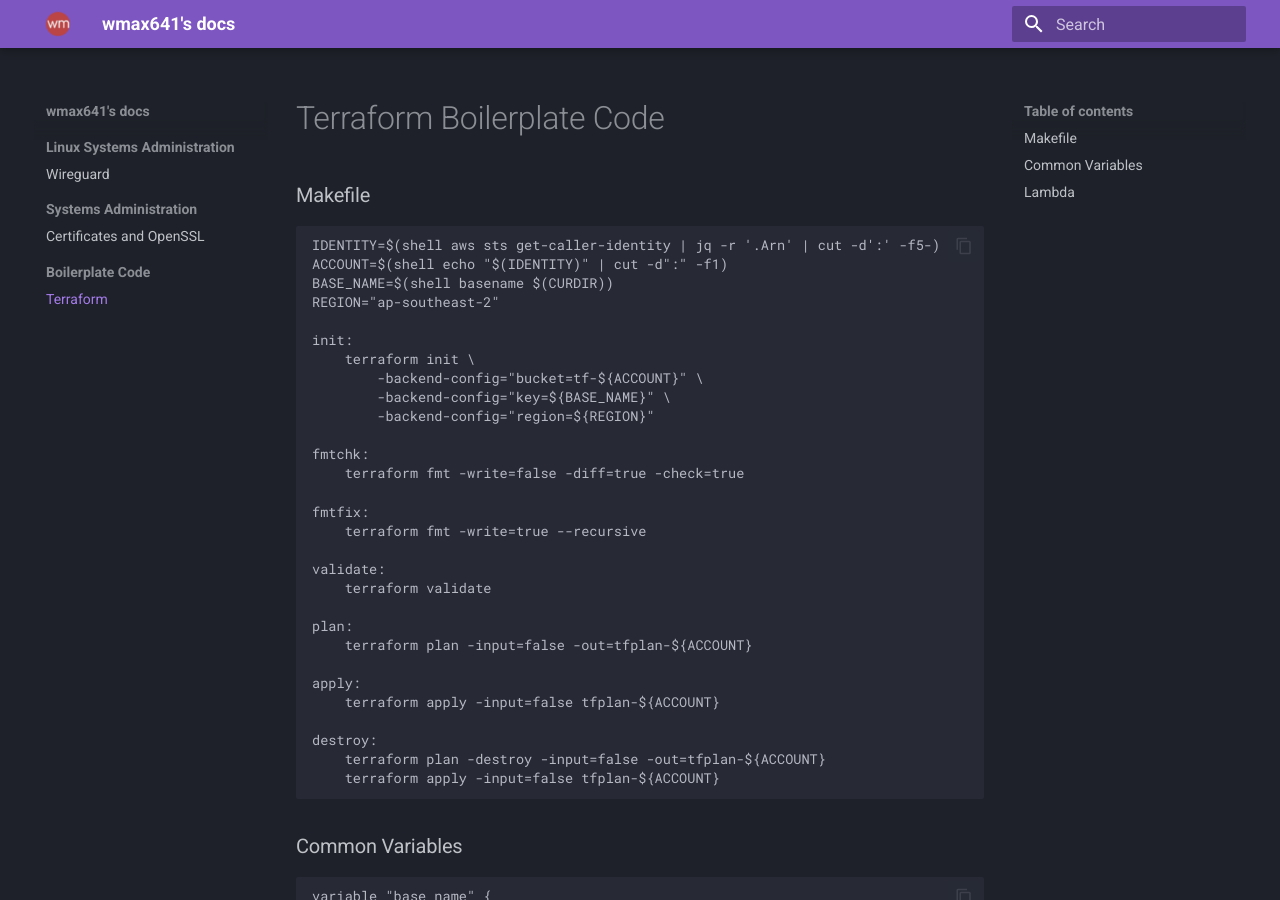
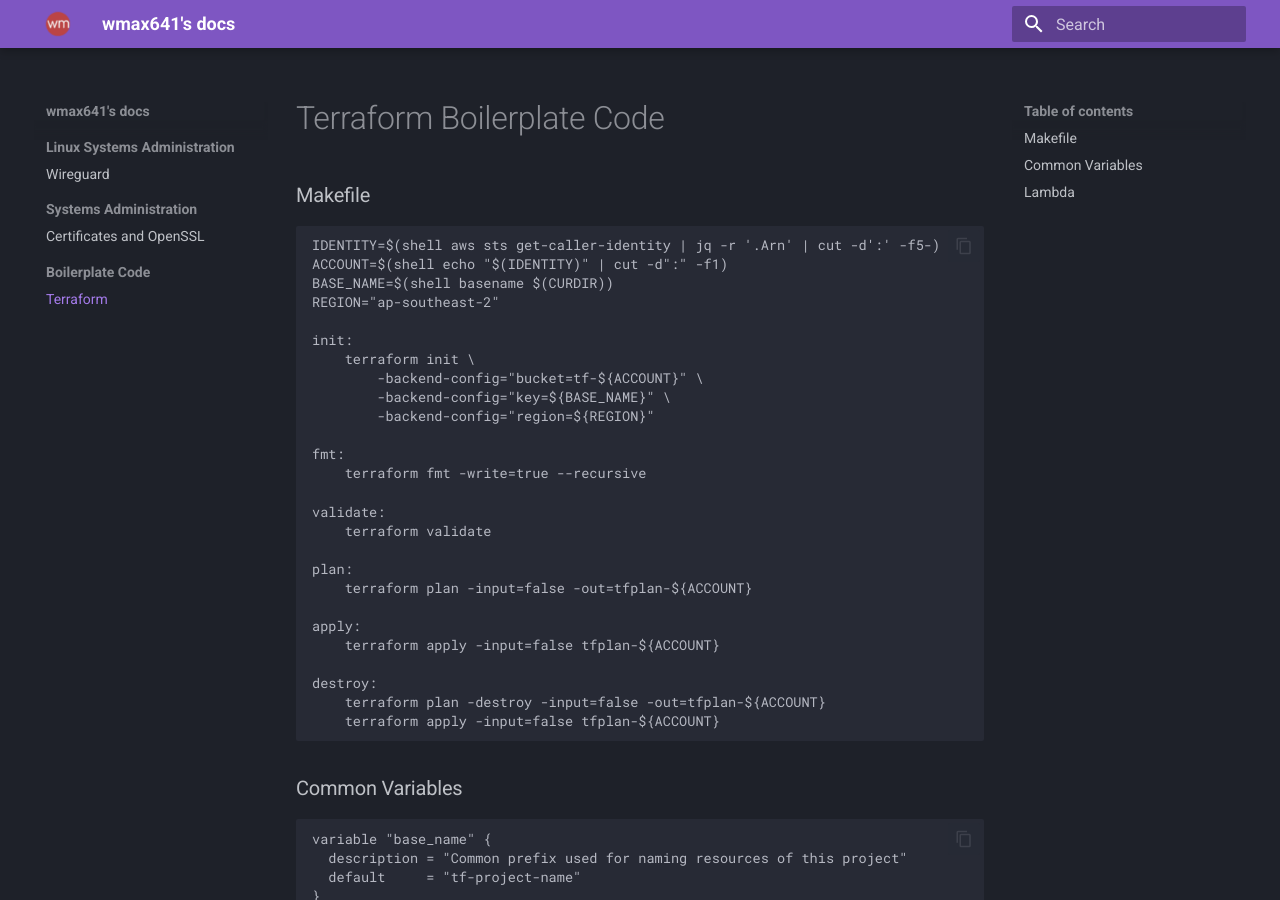
Before and after one commit to wmax641/personal-docs, an MkDocs documentation site: the page built from docs/boilerplate/terraform.md, in a window 1280 px wide and 900 px high. Built offline with MkDocs 1.6.1 and Material for MkDocs 9.7.7, drawn with Linux system fonts in a browser that asks for light colours.

Commit message:
fix makefile

```diff
--- a/docs/boilerplate/terraform.md
+++ b/docs/boilerplate/terraform.md
@@ -13,10 +13,7 @@ init:
 		-backend-config="key=${BASE_NAME}" \
 		-backend-config="region=${REGION}"
 
-fmtchk:
-	terraform fmt -write=false -diff=true -check=true
-
-fmtfix:
+fmt:
 	terraform fmt -write=true --recursive
 
 validate:
@@ -93,6 +90,7 @@ resource "aws_iam_role" "lambda_logs_role" {
   ]
   tags = merge({ "Name" = "${var.base_name}-LambdamyscriptRole" }, var.common_tags)
 }
+
 data "aws_iam_policy_document" "lambda_cloudwatch_policy_doc" {
   statement {
     actions = ["logs:CreateLogGroup"]
```
